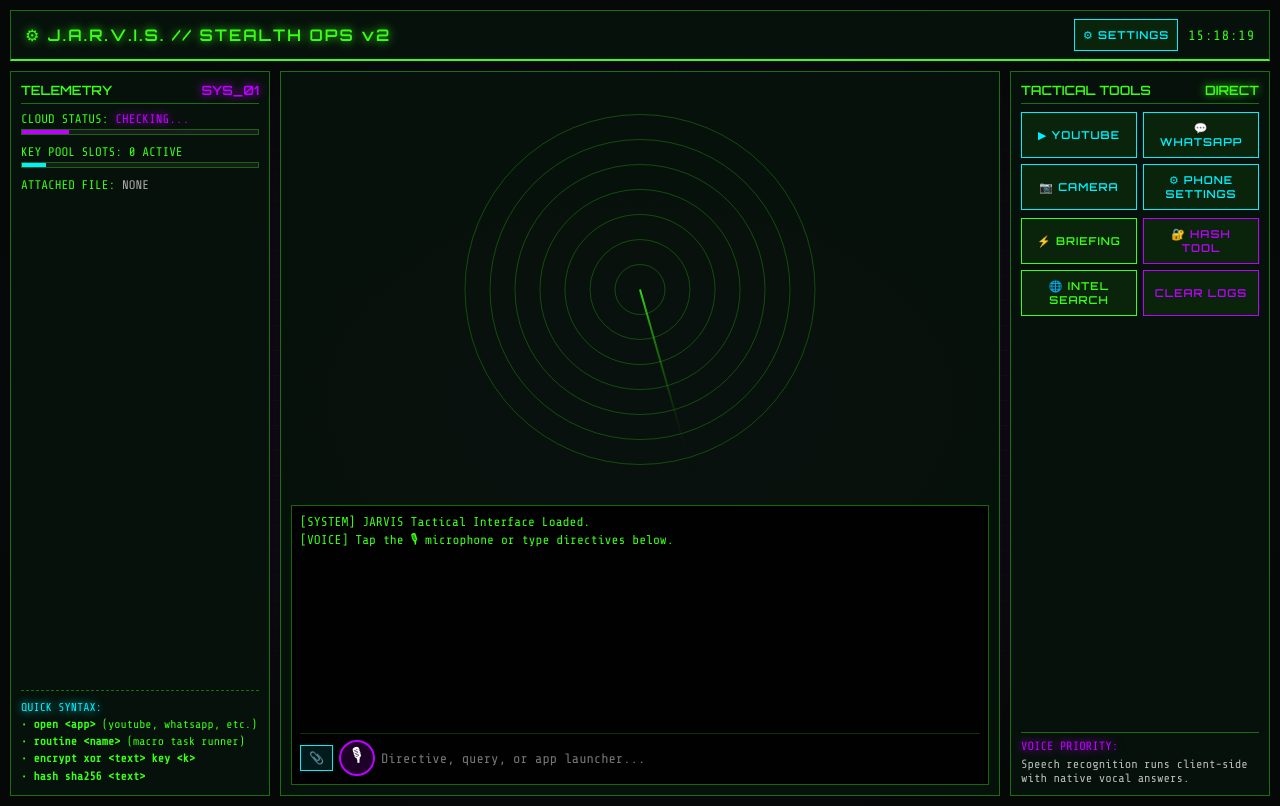
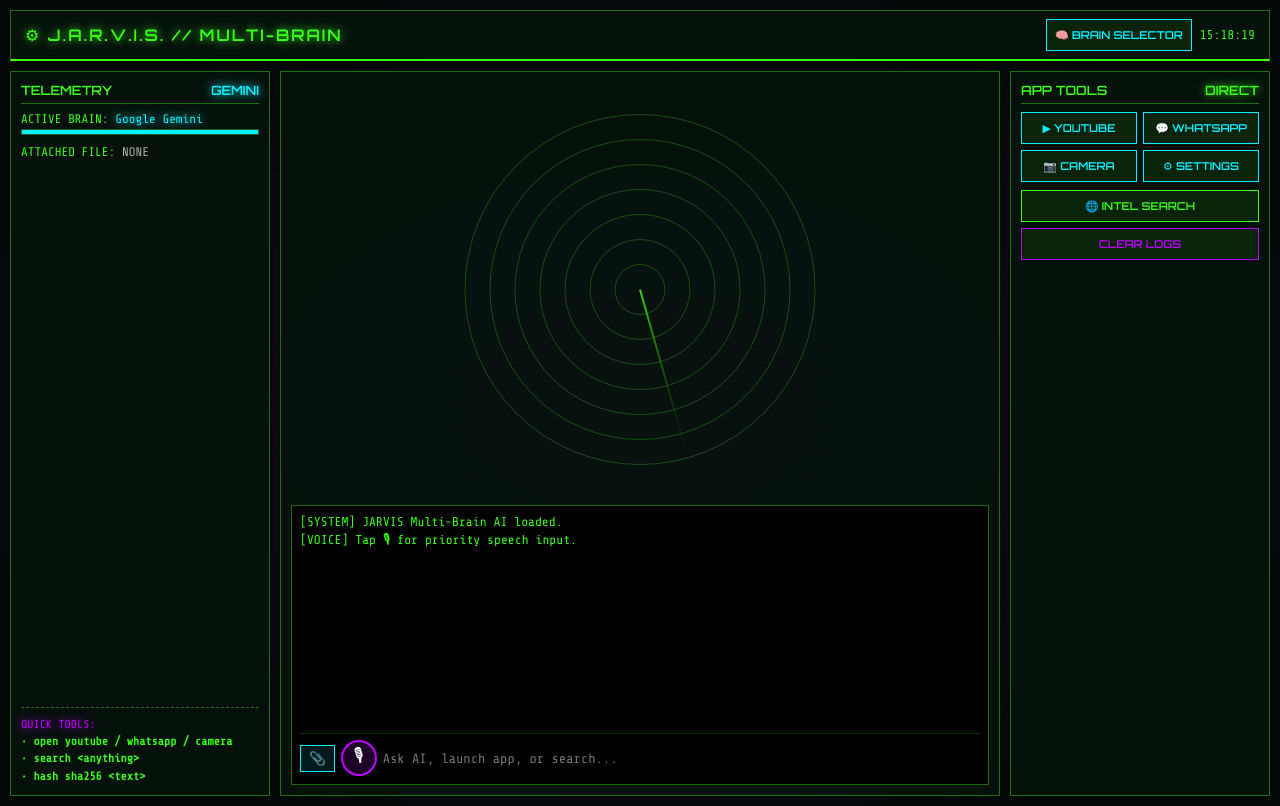
Before and after one commit to Popeyhn/jarvis-hud, a Flask app: page / in a window 1280 px wide. Run offline with Flask 3, Linux system fonts and the light colour scheme.

Commit message:
Update index.html

```diff
--- a/templates/index.html
+++ b/templates/index.html
@@ -3,7 +3,7 @@
 <head>
   <meta charset="UTF-8" />
   <meta name="viewport" content="width=device-width, initial-scale=1.0, maximum-scale=1.0, user-scalable=no" />
-  <title>J.A.R.V.I.S. // STEALTH OPS HUD v2</title>
+  <title>J.A.R.V.I.S. // MULTI-BRAIN HUD</title>
   <link rel="preconnect" href="https://fonts.googleapis.com">
   <link rel="preconnect" href="https://fonts.gstatic.com" crossorigin>
   <link href="https://fonts.googleapis.com/css2?family=Share+Tech+Mono&family=Orbitron:wght@600;900&display=swap" rel="stylesheet">
@@ -13,7 +13,7 @@
       --neon-violet: #bd00ff;
       --neon-cyan: #00f0ff;
       --dark-bg: #050807;
-      --panel-bg: rgba(7, 18, 12, 0.90);
+      --panel-bg: rgba(7, 18, 12, 0.92);
       --border-color: rgba(57, 255, 20, 0.4);
       --font-mono: 'Share Tech Mono', monospace;
       --font-display: 'Orbitron', sans-serif;
@@ -35,7 +35,6 @@
     .glow-green { text-shadow: 0 0 10px var(--neon-green); }
     .glow-violet { text-shadow: 0 0 10px var(--neon-violet); color: var(--neon-violet); }
     .glow-cyan { text-shadow: 0 0 10px var(--neon-cyan); color: var(--neon-cyan); }
-
     header {
       display: flex; justify-content: space-between; align-items: center;
       border: 1px solid var(--border-color); border-bottom: 2px solid var(--neon-green);
@@ -50,188 +49,134 @@
     .bar-fill { height: 100%; background: var(--neon-green); transition: width 0.4s ease; }
     .bar-fill.violet { background: var(--neon-violet); }
     .bar-fill.cyan { background: var(--neon-cyan); }
-
     .center-panel { display: flex; flex-direction: column; gap: 8px; }
     .radar-wrapper { flex: 1; display: flex; justify-content: center; align-items: center; position: relative; min-height: 140px; }
     canvas#radar { position: absolute; width: 100%; height: 100%; }
-
-    /* Terminal & Voice HUD */
     .terminal-box { height: 280px; background: rgba(0, 0, 0, 0.92); border: 1px solid var(--border-color); display: flex; flex-direction: column; padding: 8px; }
     .terminal-logs { flex: 1; overflow-y: auto; font-size: 0.8rem; line-height: 1.4; word-break: break-word; }
     .terminal-input-bar { display: flex; gap: 6px; border-top: 1px solid rgba(57, 255, 20, 0.2); padding-top: 6px; margin-top: 4px; align-items: center; }
     input[type="text"], input[type="password"] {
       flex: 1; background: transparent; border: none; outline: none; color: #fff; font-family: var(--font-mono); font-size: 0.85rem;
     }
-
-    /* Buttons & Voice Mic */
-    .btn { background: rgba(57, 255, 20, 0.08); border: 1px solid var(--neon-green); color: var(--neon-green); padding: 8px; font-family: var(--font-display); font-size: 0.68rem; cursor: pointer; text-transform: uppercase; letter-spacing: 1px; transition: all 0.2s ease; }
+    .btn { background: rgba(57, 255, 20, 0.08); border: 1px solid var(--neon-green); color: var(--neon-green); padding: 8px; font-family: var(--font-display); font-size: 0.68rem; cursor: pointer; text-transform: uppercase; }
     .btn:hover { background: var(--neon-green); color: #000; }
     .btn-violet { border-color: var(--neon-violet); color: var(--neon-violet); }
     .btn-violet:hover { background: var(--neon-violet); color: #fff; }
     .btn-cyan { border-color: var(--neon-cyan); color: var(--neon-cyan); }
     .btn-cyan:hover { background: var(--neon-cyan); color: #000; }
+    .mic-btn {
+      background: rgba(189, 0, 255, 0.15); border: 2px solid var(--neon-violet); color: #fff; width: 36px; height: 36px; border-radius: 50%; display: flex; align-items: center; justify-content: center; font-size: 1.1rem; cursor: pointer;
+    }
+    .mic-btn.active { background: #ff0055; border-color: #ff0055; box-shadow: 0 0 15px #ff0055; }
+    .file-attach-btn { background: rgba(0, 240, 255, 0.1); border: 1px solid var(--neon-cyan); color: var(--neon-cyan); padding: 5px 8px; cursor: pointer; }
 
-    .mic-btn {
-      background: rgba(189, 0, 255, 0.15); border: 2px solid var(--neon-violet); color: #fff; width: 36px; height: 36px; border-radius: 50%; display: flex; align-items: center; justify-content: center; font-size: 1.1rem; cursor: pointer; transition: all 0.2s ease;
-    }
-    .mic-btn.active {
-      background: #ff0055; border-color: #ff0055; box-shadow: 0 0 15px #ff0055; animation: pulse 1s infinite;
-    }
-
-    .file-attach-btn {
-      background: rgba(0, 240, 255, 0.1); border: 1px solid var(--neon-cyan); color: var(--neon-cyan); padding: 5px 8px; font-size: 0.75rem; cursor: pointer;
-    }
-
-    /* Modal / Popups */
-    .modal {
-      display: none; position: fixed; top: 0; left: 0; width: 100vw; height: 100vh; background: rgba(0,0,0,0.85); backdrop-filter: blur(5px); z-index: 1000; align-items: center; justify-content: center;
-    }
-    .modal-content {
-      background: var(--panel-bg); border: 2px solid var(--neon-cyan); padding: 18px; width: 90%; max-width: 420px; box-shadow: 0 0 25px rgba(0,240,255,0.3);
-    }
-
-    @keyframes pulse { 0%, 100% { transform: scale(1); } 50% { transform: scale(1.1); } }
+    /* Searchable Modal */
+    .modal { display: none; position: fixed; top: 0; left: 0; width: 100vw; height: 100vh; background: rgba(0,0,0,0.85); backdrop-filter: blur(5px); z-index: 1000; align-items: center; justify-content: center; }
+    .modal-content { background: var(--panel-bg); border: 2px solid var(--neon-cyan); padding: 16px; width: 92%; max-width: 440px; }
+    .search-input { width: 100%; background: #000; border: 1px solid var(--neon-cyan); color: #fff; padding: 6px; font-family: var(--font-mono); margin-bottom: 8px; }
+    .brain-card { background: rgba(0,0,0,0.6); border: 1px solid #333; padding: 8px; margin-bottom: 6px; cursor: pointer; }
+    .brain-card.selected { border-color: var(--neon-cyan); background: rgba(0, 240, 255, 0.1); }
     @media (max-width: 850px) { .hud-grid { grid-template-columns: 1fr; height: auto; } }
   </style>
 </head>
 <body>
-  <!-- Top HUD Header -->
   <header>
-    <div class="brand glow-green">⚙ J.A.R.V.I.S. // STEALTH OPS v2</div>
-    <div style="display: flex; gap: 10px; align-items: center;">
-      <button class="btn btn-cyan" onclick="openSettings()">⚙ SETTINGS</button>
-      <div id="clock" style="letter-spacing: 1px; font-size: 0.85rem;">00:00:00</div>
+    <div class="brand glow-green">⚙ J.A.R.V.I.S. // MULTI-BRAIN</div>
+    <div style="display: flex; gap: 8px; align-items: center;">
+      <button class="btn btn-cyan" onclick="openSettings()">🧠 BRAIN SELECTOR</button>
+      <div id="clock" style="font-size: 0.8rem;">00:00:00</div>
     </div>
   </header>
 
   <main class="hud-grid">
-    <!-- LEFT PANEL: Telemetry & Memory -->
     <section class="panel">
-      <div class="panel-header"><span>TELEMETRY</span><span class="glow-violet">SYS_01</span></div>
+      <div class="panel-header"><span>TELEMETRY</span><span class="glow-cyan" id="brain-tag">GEMINI</span></div>
       <div class="stat-row">
-        <div>CLOUD STATUS: <span id="cloud-stat" class="glow-violet">CHECKING...</span></div>
-        <div class="bar-container"><div id="bar-cloud" class="bar-fill violet" style="width: 20%;"></div></div>
-      </div>
-      <div class="stat-row">
-        <div>KEY POOL SLOTS: <span id="key-count">0 ACTIVE</span></div>
-        <div class="bar-container"><div id="bar-keys" class="bar-fill cyan" style="width: 10%;"></div></div>
+        <div>ACTIVE BRAIN: <span id="active-brain-name" class="glow-cyan">Google Gemini</span></div>
+        <div class="bar-container"><div id="bar-brain" class="bar-fill cyan" style="width: 100%;"></div></div>
       </div>
       <div class="stat-row">
         <div>ATTACHED FILE: <span id="file-indicator" style="color:#aaa;">NONE</span></div>
       </div>
-
       <div style="margin-top: auto; font-size: 0.72rem; line-height: 1.5; border-top: 1px dashed var(--border-color); padding-top: 8px;">
-        <div class="glow-cyan">QUICK SYNTAX:</div>
-        <div>• <b>open &lt;app&gt;</b> (youtube, whatsapp, etc.)</div>
-        <div>• <b>routine &lt;name&gt;</b> (macro task runner)</div>
-        <div>• <b>encrypt xor &lt;text&gt; key &lt;k&gt;</b></div>
+        <div class="glow-violet">QUICK TOOLS:</div>
+        <div>• <b>open youtube / whatsapp / camera</b></div>
+        <div>• <b>search &lt;anything&gt;</b></div>
         <div>• <b>hash sha256 &lt;text&gt;</b></div>
       </div>
     </section>
 
-    <!-- CENTER PANEL: Radar, Logs & Voice Terminal -->
     <section class="panel center-panel">
       <div class="radar-wrapper"><canvas id="radar"></canvas></div>
-
       <div class="terminal-box">
         <div class="terminal-logs" id="logs">
-          <div>[SYSTEM] JARVIS Tactical Interface Loaded.</div>
-          <div>[VOICE] Tap the 🎙 microphone or type directives below.</div>
+          <div>[SYSTEM] JARVIS Multi-Brain AI loaded.</div>
+          <div>[VOICE] Tap 🎙 for priority speech input.</div>
         </div>
-
         <div class="terminal-input-bar">
           <input type="file" id="fileInput" style="display:none;" onchange="handleFileUpload(event)" />
-          <button class="file-attach-btn" onclick="document.getElementById('fileInput').click()" title="Attach File">📎</button>
-          <button class="mic-btn" id="micBtn" onclick="toggleVoiceInput()" title="Voice Directive">🎙</button>
-          <input type="text" id="cmdInput" placeholder="Directive, query, or app launcher..." autofocus />
+          <button class="file-attach-btn" onclick="document.getElementById('fileInput').click()">📎</button>
+          <button class="mic-btn" id="micBtn" onclick="toggleVoiceInput()">🎙</button>
+          <input type="text" id="cmdInput" placeholder="Ask AI, launch app, or search..." autofocus />
         </div>
       </div>
     </section>
 
-    <!-- RIGHT PANEL: Tactical Operations & Tools -->
     <section class="panel">
-      <div class="panel-header"><span>TACTICAL TOOLS</span><span class="glow-green">DIRECT</span></div>
-
+      <div class="panel-header"><span>APP TOOLS</span><span class="glow-green">DIRECT</span></div>
       <div style="display: grid; grid-template-columns: 1fr 1fr; gap: 6px; margin-bottom: 8px;">
         <button class="btn btn-cyan" onclick="sendDirective('open youtube')">▶ YOUTUBE</button>
         <button class="btn btn-cyan" onclick="sendDirective('open whatsapp')">💬 WHATSAPP</button>
         <button class="btn btn-cyan" onclick="sendDirective('open camera')">📷 CAMERA</button>
-        <button class="btn btn-cyan" onclick="sendDirective('open settings')">⚙ PHONE SETTINGS</button>
+        <button class="btn btn-cyan" onclick="sendDirective('open settings')">⚙ SETTINGS</button>
       </div>
-
-      <div style="display: grid; grid-template-columns: 1fr 1fr; gap: 6px; margin-bottom: 8px;">
-        <button class="btn" onclick="sendDirective('routine morning briefing')">⚡ BRIEFING</button>
-        <button class="btn btn-violet" onclick="sendDirective('hash sha256 TOP_SECRET_DIRECTIVE')">🔐 HASH TOOL</button>
-        <button class="btn" onclick="sendDirective('search latest artificial intelligence news')">🌐 INTEL SEARCH</button>
-        <button class="btn btn-violet" onclick="document.getElementById('logs').innerHTML=''">CLEAR LOGS</button>
-      </div>
-
-      <div style="margin-top: auto; font-size: 0.75rem; border-top: 1px solid var(--border-color); padding-top: 6px;">
-        <span class="glow-violet">VOICE PRIORITY:</span>
-        <div style="margin-top: 4px; color:#bbb;">Speech recognition runs client-side with native vocal answers.</div>
-      </div>
+      <button class="btn" style="margin-bottom:6px;" onclick="sendDirective('search latest world technology news')">🌐 INTEL SEARCH</button>
+      <button class="btn btn-violet" onclick="document.getElementById('logs').innerHTML=''">CLEAR LOGS</button>
     </section>
   </main>
 
-  <!-- SETTINGS & MULTI-KEY MODAL -->
+  <!-- SEARCHABLE BRAIN SELECTOR MODAL -->
   <div class="modal" id="settingsModal">
     <div class="modal-content">
       <div class="panel-header">
-        <span class="glow-cyan">SYSTEM CONFIGURATION</span>
+        <span class="glow-cyan">SEARCH & CONFIGURE AI BRAIN</span>
         <button onclick="closeSettings()" style="background:none; border:none; color:#fff; font-size:1.2rem; cursor:pointer;">✕</button>
       </div>
 
-      <div style="margin-bottom: 12px; font-size:0.8rem;">
-        <label style="display:block; margin-bottom: 4px;">ADD GEMINI API KEY TO POOL:</label>
-        <input type="text" id="newApiKeyInput" placeholder="Paste AIzaSy..." style="width:100%; border:1px solid var(--neon-cyan); padding:6px; background:#000; color:#fff; margin-bottom: 8px;" />
-        <button class="btn btn-cyan" style="width:100%;" onclick="submitApiKey()">+ ADD TO KEY POOL</button>
+      <input type="text" id="searchBrainInput" class="search-input" placeholder="🔍 Search Brains (Gemini, Groq, OpenAI, Claude...)" oninput="filterBrains()" />
+
+      <div id="brainsList" style="max-height: 160px; overflow-y:auto; margin-bottom: 10px;"></div>
+
+      <div id="brainConfigSection" style="border-top:1px solid #333; padding-top:8px;">
+        <div style="font-size:0.75rem; margin-bottom:4px;" id="selectedBrainTitle">CONFIG: </div>
+        <input type="password" id="brainApiKey" class="search-input" placeholder="Paste API Key..." />
+        <input type="text" id="brainModelInput" class="search-input" placeholder="Model name (e.g. gemini-2.5-flash)" />
+        <button class="btn btn-cyan" style="width:100%;" onclick="saveBrainConfig()">ACTIVATE & SAVE BRAIN</button>
       </div>
-
-      <div style="margin-bottom: 12px; font-size:0.75rem;">
-        <div class="glow-violet" style="margin-bottom: 4px;">CURRENT KEY POOL:</div>
-        <div id="keyList" style="max-height: 80px; overflow-y:auto; background:rgba(0,0,0,0.6); padding:6px; border:1px solid #333;">Loading...</div>
-      </div>
-
-      <button class="btn btn-violet" style="width:100%; margin-top:4px;" onclick="clearAllKeys()">PURGE ALL KEYS</button>
     </div>
   </div>
 
   <script>
-    let activeAttachedFileContent = "";
+    let activeFileContent = "";
+    let brainCatalog = {};
+    let selectedBrainKey = "gemini";
 
-    // Clock
-    function updateClock() {
-      document.getElementById('clock').innerText = new Date().toTimeString().split(' ')[0];
-    }
-    setInterval(updateClock, 1000);
-    updateClock();
-
-    // Radar Canvas Hologram
+    // Radar Canvas
     const canvas = document.getElementById('radar');
     const ctx = canvas.getContext('2d');
     let angle = 0;
-    function resizeCanvas() {
-      canvas.width = canvas.parentElement.clientWidth;
-      canvas.height = canvas.parentElement.clientHeight;
-    }
+    function resizeCanvas() { canvas.width = canvas.parentElement.clientWidth; canvas.height = canvas.parentElement.clientHeight; }
     window.addEventListener('resize', resizeCanvas);
     resizeCanvas();
 
     function drawRadar() {
       ctx.clearRect(0, 0, canvas.width, canvas.height);
-      const cx = canvas.width / 2, cy = canvas.height / 2;
-      const radius = Math.min(cx, cy) - 12;
-      ctx.strokeStyle = 'rgba(57, 255, 20, 0.25)';
-      ctx.lineWidth = 1;
-      for (let r = 25; r <= radius; r += 25) {
-        ctx.beginPath(); ctx.arc(cx, cy, r, 0, Math.PI * 2); ctx.stroke();
-      }
-      ctx.save();
-      ctx.translate(cx, cy);
-      ctx.rotate(angle);
+      const cx = canvas.width / 2, cy = canvas.height / 2, radius = Math.min(cx, cy) - 12;
+      ctx.strokeStyle = 'rgba(57, 255, 20, 0.25)'; ctx.lineWidth = 1;
+      for (let r = 25; r <= radius; r += 25) { ctx.beginPath(); ctx.arc(cx, cy, r, 0, Math.PI * 2); ctx.stroke(); }
+      ctx.save(); ctx.translate(cx, cy); ctx.rotate(angle);
       const grad = ctx.createLinearGradient(0, 0, radius, 0);
-      grad.addColorStop(0, 'rgba(57, 255, 20, 0.85)');
-      grad.addColorStop(1, 'transparent');
+      grad.addColorStop(0, 'rgba(57, 255, 20, 0.85)'); grad.addColorStop(1, 'transparent');
       ctx.strokeStyle = grad; ctx.lineWidth = 2;
       ctx.beginPath(); ctx.moveTo(0, 0); ctx.lineTo(radius, 0); ctx.stroke();
       ctx.restore();
@@ -240,59 +185,29 @@
     }
     drawRadar();
 
-    // High Priority Voice Engine (Speech-to-Text & Text-to-Speech)
-    const micBtn = document.getElementById('micBtn');
+    // Voice Engine
     let recognition = null;
     let isListening = false;
+    const micBtn = document.getElementById('micBtn');
 
     if ('webkitSpeechRecognition' in window || 'SpeechRecognition' in window) {
       const SpeechRec = window.SpeechRecognition || window.webkitSpeechRecognition;
       recognition = new SpeechRec();
-      recognition.continuous = false;
-      recognition.interimResults = false;
-      recognition.lang = 'en-US';
-
-      recognition.onstart = () => {
-        isListening = true;
-        micBtn.classList.add('active');
-        addLog('[VOICE] Listening for speech...', 'var(--neon-cyan)');
-      };
-
-      recognition.onresult = (e) => {
-        const transcript = e.results[0][0].transcript;
-        addLog(`&gt; VOICE INPUT: "${transcript}"`, 'var(--neon-cyan)');
-        sendDirective(transcript);
-      };
-
-      recognition.onerror = (e) => {
-        micBtn.classList.remove('active');
-        isListening = false;
-      };
-
-      recognition.onend = () => {
-        micBtn.classList.remove('active');
-        isListening = false;
-      };
+      recognition.onstart = () => { isListening = true; micBtn.classList.add('active'); };
+      recognition.onresult = (e) => { sendDirective(e.results[0][0].transcript); };
+      recognition.onend = () => { isListening = false; micBtn.classList.remove('active'); };
     }
 
     function toggleVoiceInput() {
-      if (!recognition) {
-        alert("Speech Recognition not supported in this browser engine.");
-        return;
-      }
-      if (isListening) {
-        recognition.stop();
-      } else {
-        recognition.start();
-      }
+      if (!recognition) return alert("Speech recognition unavailable in this browser.");
+      isListening ? recognition.stop() : recognition.start();
     }
 
-    function speak(phrase) {
+    function speak(text) {
       if ('speechSynthesis' in window) {
         window.speechSynthesis.cancel();
-        const u = new SpeechSynthesisUtterance(phrase.replace(/[#*_`]/g, ''));
-        u.pitch = 0.95;
-        u.rate = 1.05;
+        const u = new SpeechSynthesisUtterance(text.replace(/[#*_`]/g, ''));
+        u.pitch = 0.95; u.rate = 1.05;
         window.speechSynthesis.speak(u);
       }
     }
@@ -306,39 +221,20 @@
       logs.scrollTop = logs.scrollHeight;
     }
 
-    // Server Communication & Telemetry Status
-    async function checkStatus() {
-      try {
-        const res = await fetch('/api/status');
-        const data = await res.json();
-        document.getElementById('cloud-stat').innerText = data.cloud_ready ? `ONLINE (KEY #${data.active_key_slot})` : 'NO KEYS LOADED';
-        document.getElementById('bar-cloud').style.width = data.cloud_ready ? '100%' : '15%';
-        document.getElementById('key-count').innerText = `${data.key_count} LOADED`;
-        document.getElementById('bar-keys').style.width = `${Math.min(data.key_count * 25, 100)}%`;
-      } catch (e) {}
-    }
-    setInterval(checkStatus, 4000);
-    checkStatus();
-
     async function sendDirective(cmd) {
-      if (!cmd.trim() && !activeAttachedFileContent) return;
+      if (!cmd.trim() && !activeFileContent) return;
       addLog(`&gt; YOU: ${cmd}`, 'var(--neon-violet)');
-      addLog(`[JARVIS] Synthesizing directive...`, '#888');
-
       try {
         const res = await fetch('/api/query', {
           method: 'POST',
           headers: {'Content-Type': 'application/json'},
-          body: JSON.stringify({
-            command: cmd,
-            file_context: activeAttachedFileContent
-          })
+          body: JSON.stringify({command: cmd, file_context: activeFileContent})
         });
         const data = await res.json();
         addLog(`[${data.source}] ${data.response}`, 'var(--neon-green)');
         speak(data.response);
-      } catch (err) {
-        addLog(`[ERROR] Connection failure: ${err}`, '#ff3366');
+      } catch (e) {
+        addLog(`[ERROR] ${e}`, '#ff3366');
       }
     }
 
@@ -351,73 +247,78 @@
       }
     });
 
-    // File Upload Handler
-    async function handleFileUpload(event) {
-      const file = event.target.files[0];
+    // File Upload
+    async function handleFileUpload(e) {
+      const file = e.target.files[0];
       if (!file) return;
-
-      const formData = new FormData();
-      formData.append('file', file);
-      addLog(`[FILE] Uploading ${file.name}...`, 'var(--neon-cyan)');
-
-      try {
-        const res = await fetch('/api/upload', { method: 'POST', body: formData });
-        const data = await res.json();
-        if (data.success) {
-          activeAttachedFileContent = data.content;
-          document.getElementById('file-indicator').innerText = data.filename;
-          document.getElementById('file-indicator').style.color = 'var(--neon-cyan)';
-          addLog(`[FILE READY] ${data.message}`, 'var(--neon-cyan)');
-          speak(`File ${data.filename} loaded into neural context.`);
-        }
-      } catch (err) {
-        addLog(`[FILE ERROR] ${err}`, '#ff3366');
+      const fd = new FormData(); fd.append('file', file);
+      const res = await fetch('/api/upload', {method:'POST', body:fd});
+      const data = await res.json();
+      if (data.success) {
+        activeFileContent = data.content;
+        document.getElementById('file-indicator').innerText = data.filename;
+        addLog(`[FILE LOADED] ${data.filename}`, 'var(--neon-cyan)');
+        speak(`File loaded into memory.`);
       }
     }
 
-    // Modal & Multi-Key Settings
+    // Brain Settings & Search Tool
     function openSettings() {
       document.getElementById('settingsModal').style.display = 'flex';
-      fetchKeyList();
+      loadBrains();
     }
-    function closeSettings() {
-      document.getElementById('settingsModal').style.display = 'none';
-      checkStatus();
+    function closeSettings() { document.getElementById('settingsModal').style.display = 'none'; }
+
+    async function loadBrains() {
+      const res = await fetch('/api/brains');
+      const data = await res.json();
+      brainCatalog = data.catalog;
+      selectedBrainKey = data.active_brain;
+      document.getElementById('brain-tag').innerText = selectedBrainKey.toUpperCase();
+      document.getElementById('active-brain-name').innerText = brainCatalog[selectedBrainKey]?.name || selectedBrainKey;
+      renderBrainsList();
     }
 
-    async function fetchKeyList() {
-      try {
-        const res = await fetch('/api/keys');
-        const data = await res.json();
-        const box = document.getElementById('keyList');
-        if (data.keys.length === 0) {
-          box.innerHTML = '<span style="color:#777;">No API keys registered.</span>';
-        } else {
-          box.innerHTML = data.keys.map((k, i) => `<div>Slot ${i+1}: <span style="color:var(--neon-cyan)">${k}</span></div>`).join('');
+    function renderBrainsList(filter = "") {
+      const box = document.getElementById('brainsList');
+      box.innerHTML = "";
+      Object.keys(brainCatalog).forEach(k => {
+        const b = brainCatalog[k];
+        if (b.name.toLowerCase().includes(filter.toLowerCase()) || k.includes(filter.toLowerCase())) {
+          const div = document.createElement('div');
+          div.className = `brain-card ${k === selectedBrainKey ? 'selected' : ''}`;
+          div.innerHTML = `<div style="font-weight:bold; color:var(--neon-cyan);">${b.name}</div><div style="font-size:0.7rem; color:#aaa;">${b.description}</div>`;
+          div.onclick = () => {
+            selectedBrainKey = k;
+            renderBrainsList(filter);
+            document.getElementById('selectedBrainTitle').innerText = `CONFIG: ${b.name}`;
+            document.getElementById('brainModelInput').value = b.default_model;
+          };
+          box.appendChild(div);
         }
-      } catch (e) {}
+      });
+      document.getElementById('selectedBrainTitle').innerText = `CONFIG: ${brainCatalog[selectedBrainKey]?.name || selectedBrainKey}`;
+      document.getElementById('brainModelInput').value = brainCatalog[selectedBrainKey]?.default_model || "";
     }
 
-    async function submitApiKey() {
-      const key = document.getElementById('newApiKeyInput').value.trim();
-      if (!key) return;
-      const res = await fetch('/api/keys', {
+    function filterBrains() {
+      renderBrainsList(document.getElementById('searchBrainInput').value);
+    }
+
+    async function saveBrainConfig() {
+      const key = document.getElementById('brainApiKey').value.trim();
+      const model = document.getElementById('brainModelInput').value.trim();
+      await fetch('/api/brains', {
         method: 'POST',
         headers: {'Content-Type': 'application/json'},
-        body: JSON.stringify({key})
+        body: JSON.stringify({brain: selectedBrainKey, key: key, model: model})
       });
-      document.getElementById('newApiKeyInput').value = '';
-      fetchKeyList();
-      checkStatus();
+      closeSettings();
+      loadBrains();
     }
 
-    async function clearAllKeys() {
-      if (confirm("Purge all API keys from device memory?")) {
-        await fetch('/api/keys', { method: 'DELETE' });
-        fetchKeyList();
-        checkStatus();
-      }
-    }
+    loadBrains();
+    setInterval(() => { document.getElementById('clock').innerText = new Date().toTimeString().split(' ')[0]; }, 1000);
   </script>
 </body>
-  </html>
+          </html>
```
